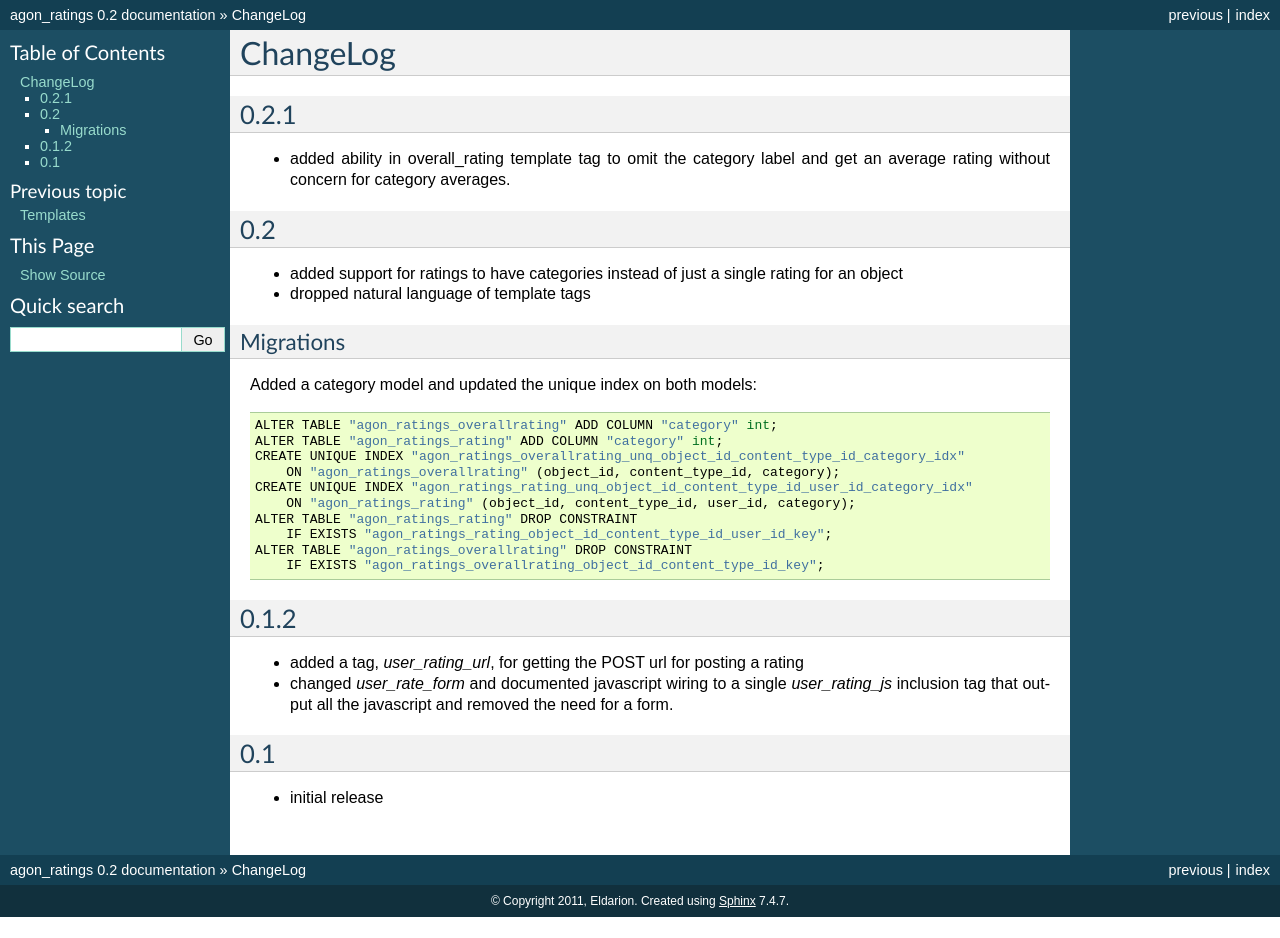
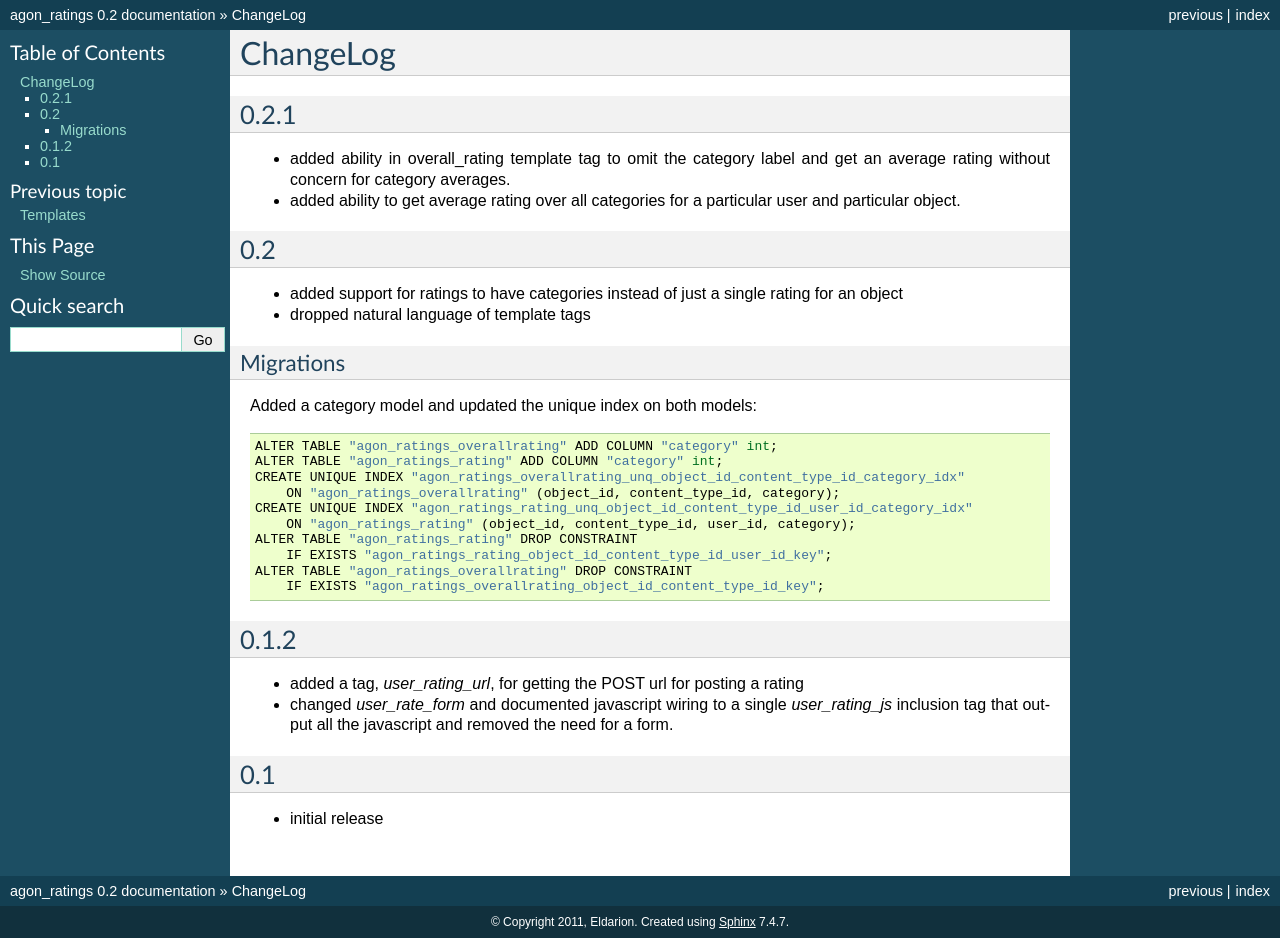
Before and after one commit to pinax/pinax-ratings, a Sphinx documentation site: the page built from docs/changelog.rst, in a window 1280 px wide. Built offline with Sphinx 7.4.7, drawn with Linux system fonts in a browser that asks for light colours; before the commit the page ends 917 px from its top, so only the background shows below that.

Commit message:
0.2.1.dev2

```diff
--- a/agon_ratings/__init__.py
+++ b/agon_ratings/__init__.py
@@ -1 +1 @@
-__version__ = "0.2.1.dev1"
+__version__ = "0.2.1.dev2"
--- a/docs/changelog.rst
+++ b/docs/changelog.rst
@@ -9,6 +9,8 @@ ChangeLog
 - added ability in overall_rating template tag to omit the category
   label and get an average rating without concern for category
   averages.
+- added ability to get average rating over all categories for a
+  particular user and particular object.
 
 
 0.2
```
